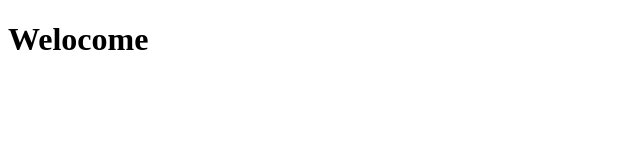
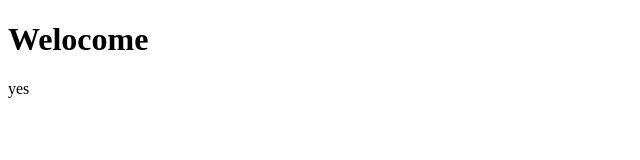
Before and after one commit to genie78/Youtube-video-downloader, a plain HTML site: page index.html in a window 1280 px wide. Shown: the full height of the page, 0-640 px from the left. Drawn offline with Linux system fonts and the light colour scheme.

Commit message:
second commit

```diff
--- a/index.html
+++ b/index.html
@@ -8,5 +8,7 @@
 </head>
 <body>
     <h1>Welocome</h1>
+
+    <p>yes</p>
 </body>
 </html>
--- /dev/null
+++ b/main.js
@@ -0,0 +1 @@
+console.log("Halo");
```
